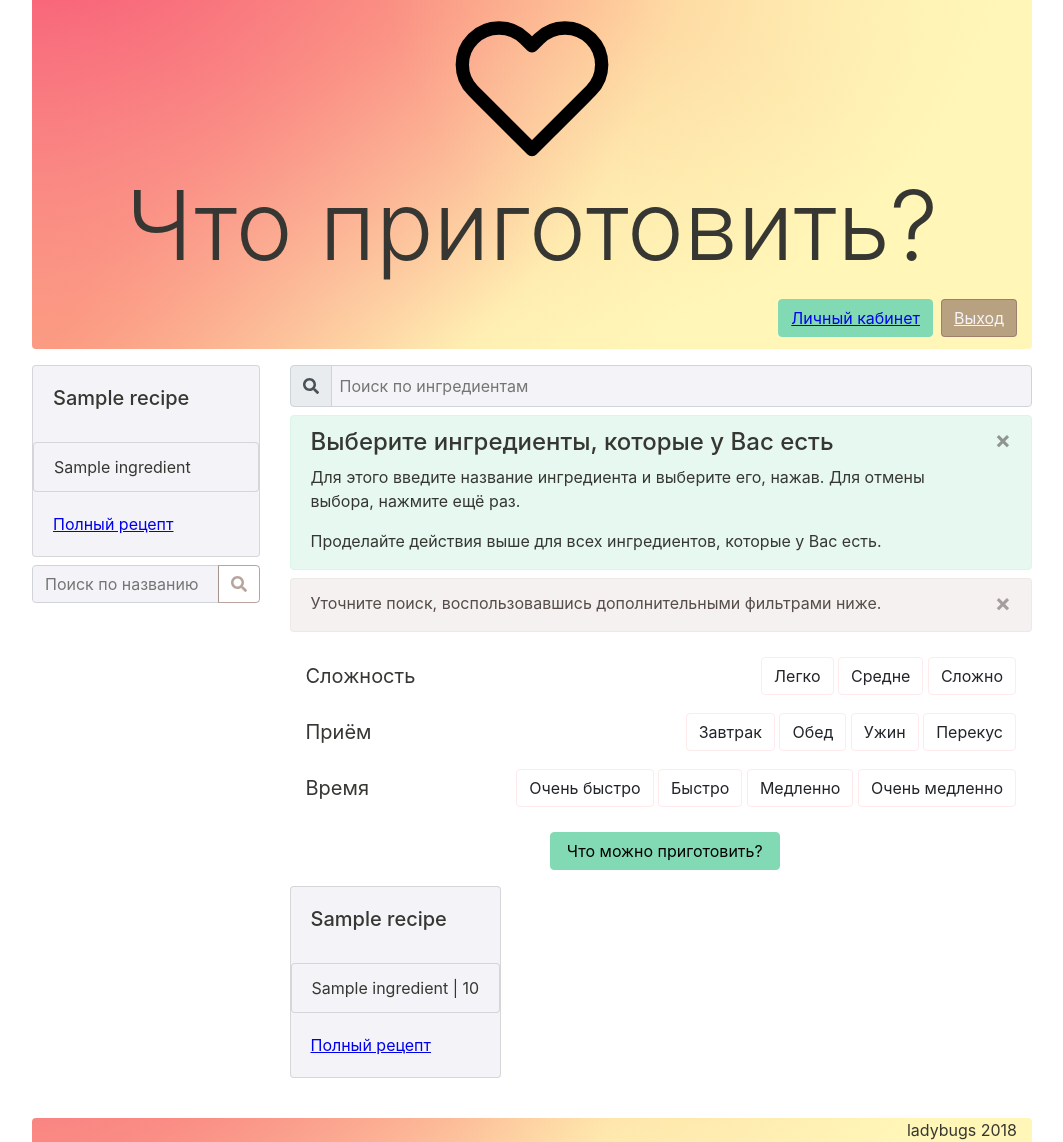
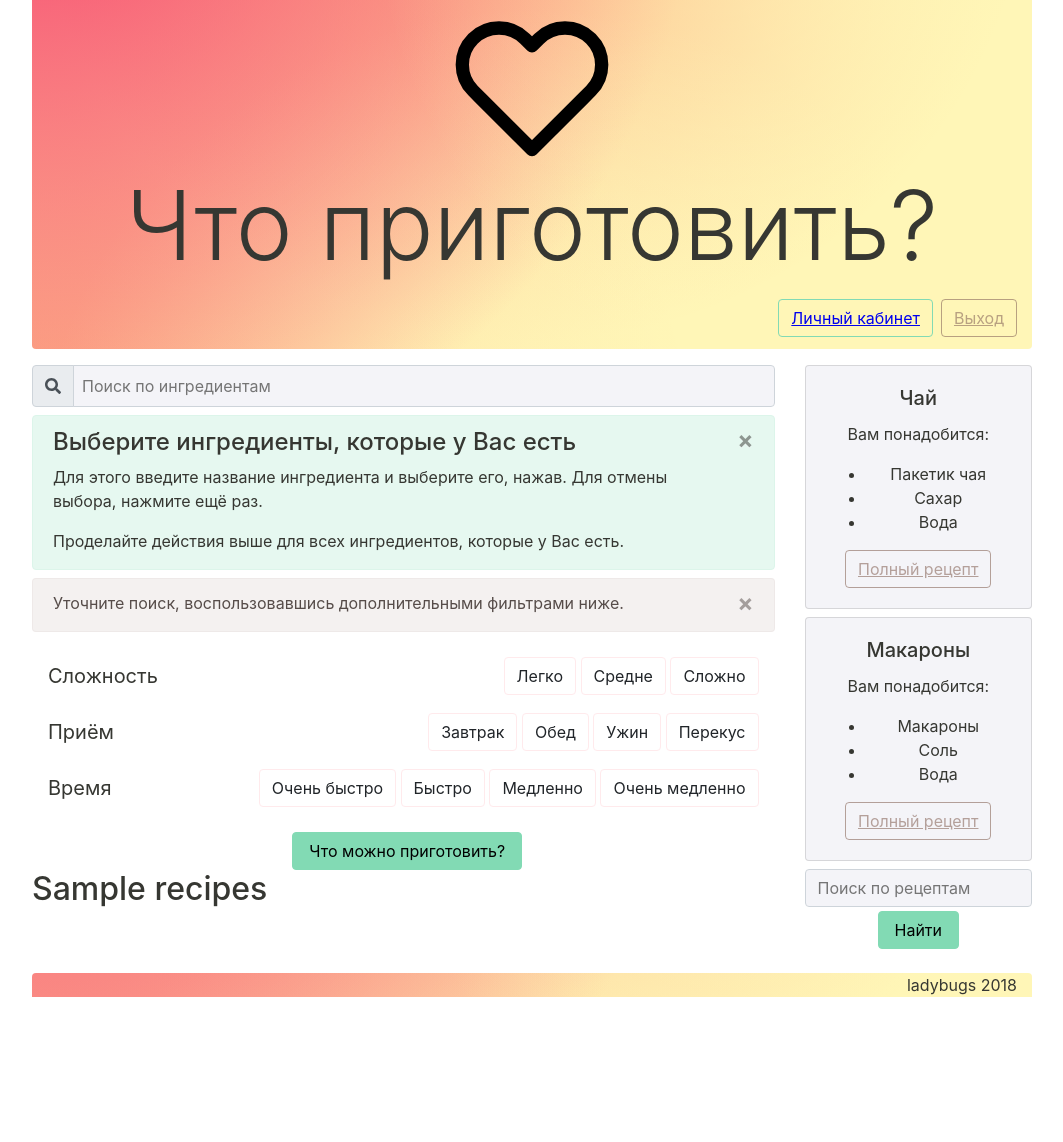
Before and after one commit to maekir/imhungry, a Django app: template templates/main.html in a window 1280 px wide. Shown: the whole page, without its empty margins (108-1171 px from the left). After the commit the page ends 997 px from the top, so only its background shows below. Run offline with Django 3.2, Linux system fonts and the light colour scheme; the template is opened without the code that fills it: most values are stand-ins (such as "Sample title", 1, 10 or a date in 2020); some libraries are stand-ins or nearby versions.

Commit message:
Revert "Merge branch 'design-djangod-pt2'"
This reverts commit fa9d2ab75a2d7fe7f05998d2b56ceaf140d02951, reversing
changes made to 4d406ff94a9ff3c8eac67059f5d254e828aa1d32.

```diff
--- a/templates/main.html
+++ b/templates/main.html
@@ -28,11 +30,11 @@
             <div class="collapse navbar-collapse" id="navbar-content">
                 <div class="navbar-nav ml-auto">
                     {% if name %}
-                    <a class="btn btn-primary ml-0 ml-lg-2 mt-1 mt-lg-0" href="/userpage" role="button">
+                    <a class="btn btn-outline-primary ml-0 ml-lg-2 mt-1 mt-lg-0" href="/userpage" role="button">
                     Личный кабинет
                     </a>
                     <!-- Выход - только если пользователь авторизован -->
-                    <a class="btn btn-secondary ml-0 ml-lg-2 mt-1 mt-lg-0" href="/logout" role="button">
+                    <a class="btn btn-outline-secondary ml-0 ml-lg-2 mt-1 mt-lg-0" href="/logout" role="button">
                     Выход
                     </a>
                     {% else %}
@@ -57,69 +59,12 @@
     <!-- Основной контент страницы -->
     <div class="container-fluid mt-3 ml-2 ml-md-0 mr-2 mr-md-0 p-0">
         <div class="row">
-        <!-- Боковая панель -->
-        <div class="col-12 col-md-3 mt-4 mt-md-0 order-2 order-md-1">
-                <div class="row">
-                    <div class="col col-md-12">
-                            <h3 class="display-4 d-block d-md-none">Случайные рецепты</h3>
-                        <div class="d-flex flex-row flex-md-column align-items-stretch">
-
-                        <!-- Случайные рецепты -->
-                        {% csrf_token %}
-                        {% for recipe in random_recipes %}
-                        <div class="card mb-2 mr-2 mr-md-0">
-                            <div class="card-body">
-                                <h5 class="card-title">
-                                    {{ recipe.title }}
-                                </h5>
-                            </div>
-                            <ul class="list-group list-group-flush">
-                                {% for ingredient in recipe.recipesinside_set.all %}
-                                <li class="list-group-item">
-                                    {{ ingredient.ingredient.name }}
-                                </li>
-                                {% endfor %}
-                            </ul>
-                            <div class="card-body">
-                                <a href="#" class="card-link">
-                                    Полный рецепт
-                                </a>
-                            </div>
-                            <!-- /card-body -->
-                        </div>
-                        <!-- /card -->
-                        {% endfor %}
-                        </div>
-                    </div>
-                    <!-- /col -->
-                <div class="col-12 col-md">
-                    <form method="post" action="?act=2">
-                    <div class="input-group">
-                        {% csrf_token %}
-                        <input name="recipe_title_search" type="search" class="form-control rounded-left" placeholder="Поиск по названию">
-                        <div class="input-group-append">
-                            <button class="btn btn-outline-secondary" type="submit">
-                                <i class="fas fa-search"></i>
-                            </button>
-                        </div>
-                    </div>
-                    </form>
-                </div>
-                <!-- /col -->
-            </div>
-            <!-- /row -->
-        </div>
-        <!-- /Боковая панель-->
-
-
             <!-- Фильтры поиска -->
-            <div class="col-md-9 order-1 order-md-2">
+            <div class="col-md-9">
                 <!-- Фильтр по ингредиентам -->
                 <div class="input-group">
                     <div class="input-group-prepend">
-                        <div class="input-group-text" id="btnSearchIng">
-                            <i class="fas fa-search"></i>
-                        </div>
+                        <div class="input-group-text" id="btnSearchIng"><i class="fas fa-search"></i></div>
                     </div>
                     <input class="mr-auto form-control p-2" type="text" id="ingredient_search" placeholder="Поиск по ингредиентам" aria-label="Поиск по ингредиентам" aria-describedby="btnSearchIng">
                 </div>
@@ -216,45 +161,81 @@
                             <input class="btn btn-primary ml-0 ml-lg-2 mt-1 mt-lg-2 pl-3 pr-3" type="submit" value="Что можно приготовить?">
                         </div>
                         <!-- /d-flex -->
+                        <div>
+                            {# проверка вывода рецептов #} {% csrf_token %}
+                            <h2> {{ recipes }} </h2>
+                        </div>
+                    </form>
+                    <!-- /Форма поиска по ингредиентам и прочим параметрам -->
+                </div>
+                <!-- /d-flex -->
+            </div>
+            <!-- /col-md-9 -->
 
+            <!-- Боковая панель -->
+            <div class="col-12 col-md-3 mt-4 mt-md-0">
+                <div class="row">
+                    <div class="col col-md-12">
 
-                    <!-- Вывод результатов поиска -->
-                    <div class="mt-3 d-flex flex-wrap">
-                        {% csrf_token %}
-                        {% for recipe in recipes %}
-                        <div class="card border-primary mb-3 mr-2">
-                            <div class="card-body">
-                                <h5 class="card-title">
-                                    {{ recipe.title }}
-                                </h5>
-                            </div>
-                            <!-- /card-body -->
-                            <ul class="list-group list-group-flush">
-                                {% for ingredient in recipe.recipesinside_set.all %}
-                                <li class="list-group-item">
-                                    {{ ingredient.ingredient.name }} |
-                                    {{ ingredient.amount }}
-                                </li>
-                                {% endfor %}
+                        <!-- Случайные рецепты -->
+                        <div class="card mb-2">
+                            <div class="card-body text-center">
+                                <h5 class="card-title">Чай</h5>
+                                <p>Вам понадобится:</p>
+                                <p class="card-text">
+                                    <ul>
+                                        <li>Пакетик чая</li>
+                                        <li>Сахар</li>
+                                        <li>Вода</li>
                                     </ul>
-                            <div class="card-body">
-                                <a class="card-link" href="#">Полный рецепт</a>
+                                </p>
+                                <a class="btn btn-outline-secondary" href="#" role="button">
+                                        Полный рецепт
+                                    </a>
                             </div>
                             <!-- /card-body -->
                         </div>
                         <!-- /card -->
-                        {% endfor %}
                     </div>
-                    <!-- /d-flex (вывод результатов поиска) -->
+                    <!-- /col -->
+                    <div class="col col-md-12">
+                        <div class="card mb-2">
+                            <div class="card-body text-center">
+                                <h5 class="card-title">Макароны</h5>
+                                <p>Вам понадобится:</p>
+                                <p class="card-text">
+                                    <ul>
+                                        <li>Макароны</li>
+                                        <li>Соль</li>
+                                        <li>Вода</li>
+                                    </ul>
+                                </p>
+                                <a class="btn btn-outline-secondary" href="#" role="button">
+                                        Полный рецепт
+                                    </a>
                             </div>
-                <!-- /d-flex -->
-            </form>
-            <!-- /Форма поиска по ингредиентам и прочим параметрам -->
+                            <!-- /card-body -->
                         </div>
-        <!-- /col-md-9 -->
+                        <!-- /card -->
 
                     </div>
-    <!-- /container - Основной контент страницы-->
+                    <!-- /col -->
+                    <div class="col-12 col-md">
+                        <form class="form d-flex flex-column align-items-stretch">
+                            <input class="form-control pr-md-auto pl-md-auto" type="search" placeholder="Поиск по рецептам">
+                            <button class="btn btn-primary mt-1 pl-3 pr-3 mx-auto d-block" type="submit">
+                                    Найти
+                                </button>
+                        </form>
+                    </div>
+                    <!-- /col -->
+                </div>
+                <!-- /row -->
+
+            </div>
+            <!-- /Боковая панель-->
+        </div>
+        <!-- /container -->
 
         <!-- Footer -->
         <div class="footer__cover rounded-top">
```
Also changed, not shown: other parts of templates/main.html (+18 -13 lines), ladybugs/forms.py (+2 -10 lines), ladybugs/models.py (+1 -23 lines), ladybugs/views.py (+17 -64 lines), ladybugs/migrations/0006_auto_20180214_1424.py (deleted), ladybugs/migrations/0007_recipes_ingredients.py (deleted), ladybugs/migrations/0008_auto_20180214_1700.py (deleted), 2 other files. Lines whose indentation alone changed are shown as unchanged.
